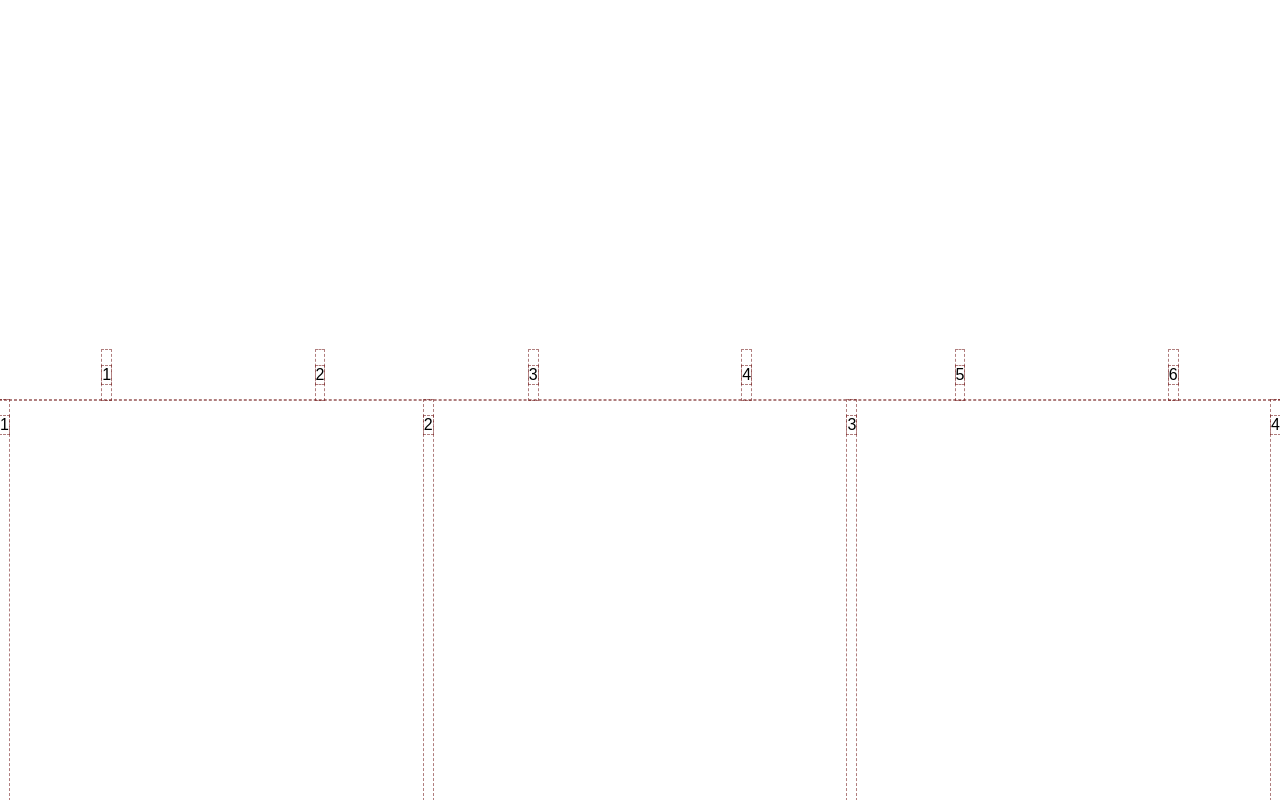
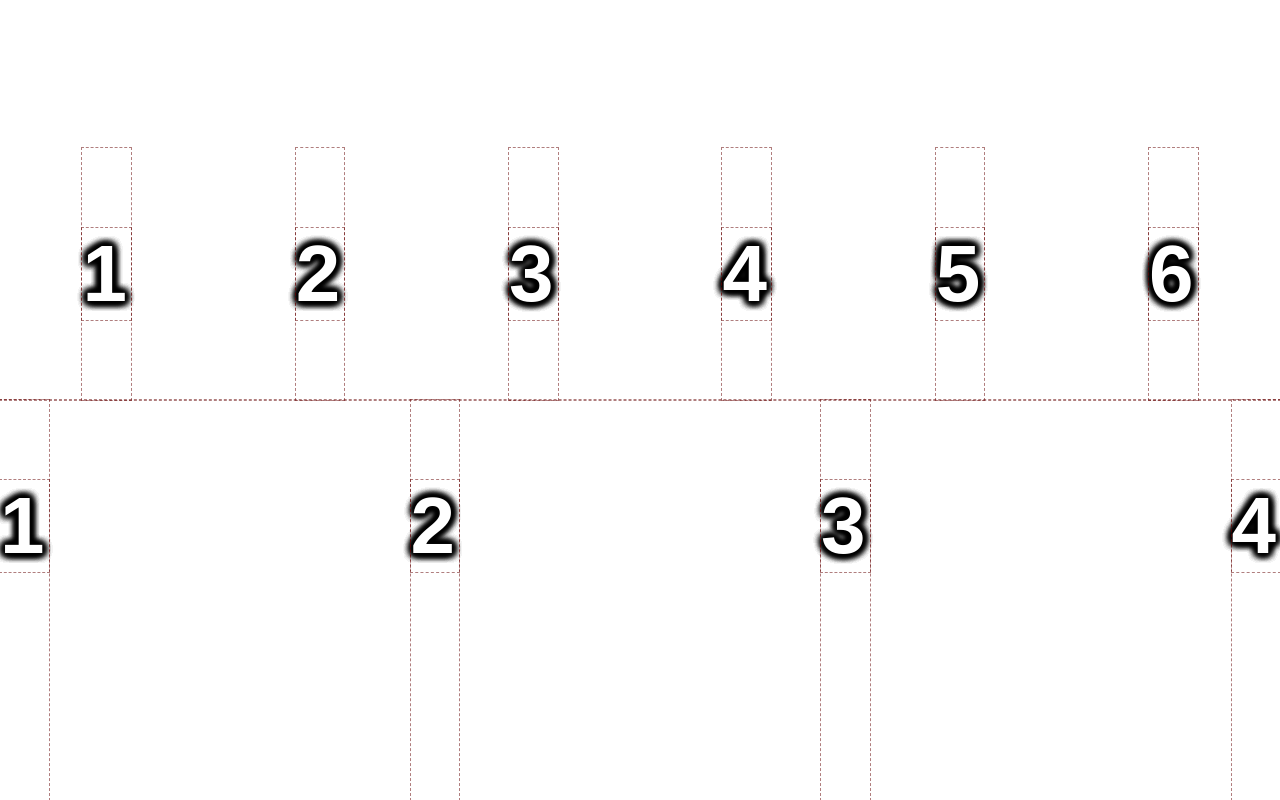
Before and after one commit to mhulse/kiosk-kit, a plain HTML site: page demo/index.html in a window 1280 px wide. Drawn offline with Linux system fonts and the light colour scheme.

Commit message:
More flexbox

```diff
--- a/demo/index.html
+++ b/demo/index.html
@@ -7,38 +7,38 @@
 <link rel="stylesheet" href="../build/files/styles/css/main.css">
 </head>
 <body kk=v2 kk-debug>
-	<div style="height:50vh" kk-flex="justify:around align:end">
+	<div style="height:50vh" kk-flex="justify:around align:items:end">
 		<div>
-			<p>1</p>
+			<h3 kk-type="head">1</h3>
 		</div>
 		<div>
-			<p>2</p>
+			<h3 kk-type="head">2</h3>
 		</div>
 		<div>
-			<p>3</p>
+			<h3 kk-type="head">3</h3>
 		</div>
 		<div>
-			<p>4</p>
+			<h3 kk-type="head">4</h3>
 		</div>
 		<div>
-			<p>5</p>
+			<h3 kk-type="head">5</h3>
 		</div>
 		<div>
-			<p>6</p>
+			<h3 kk-type="head">6</h3>
 		</div>
 	</div>
 	<div style="height:50vh" kk-flex="justify:between">
 		<div>
-			<p>1</p>
+			<h3 kk-type="head">1</h3>
 		</div>
 		<div>
-			<p>2</p>
+			<h3 kk-type="head">2</h3>
 		</div>
 		<div>
-			<p>3</p>
+			<h3 kk-type="head">3</h3>
 		</div>
 		<div>
-			<p>4</p>
+			<h3 kk-type="head">4</h3>
 		</div>
 	</div>
 </body>
```
Also changed, not shown: build/files/styles/css/main.css, build/files/styles/scss/partials/_grid.scss, build/files/styles/scss/partials/_pending.scss.
